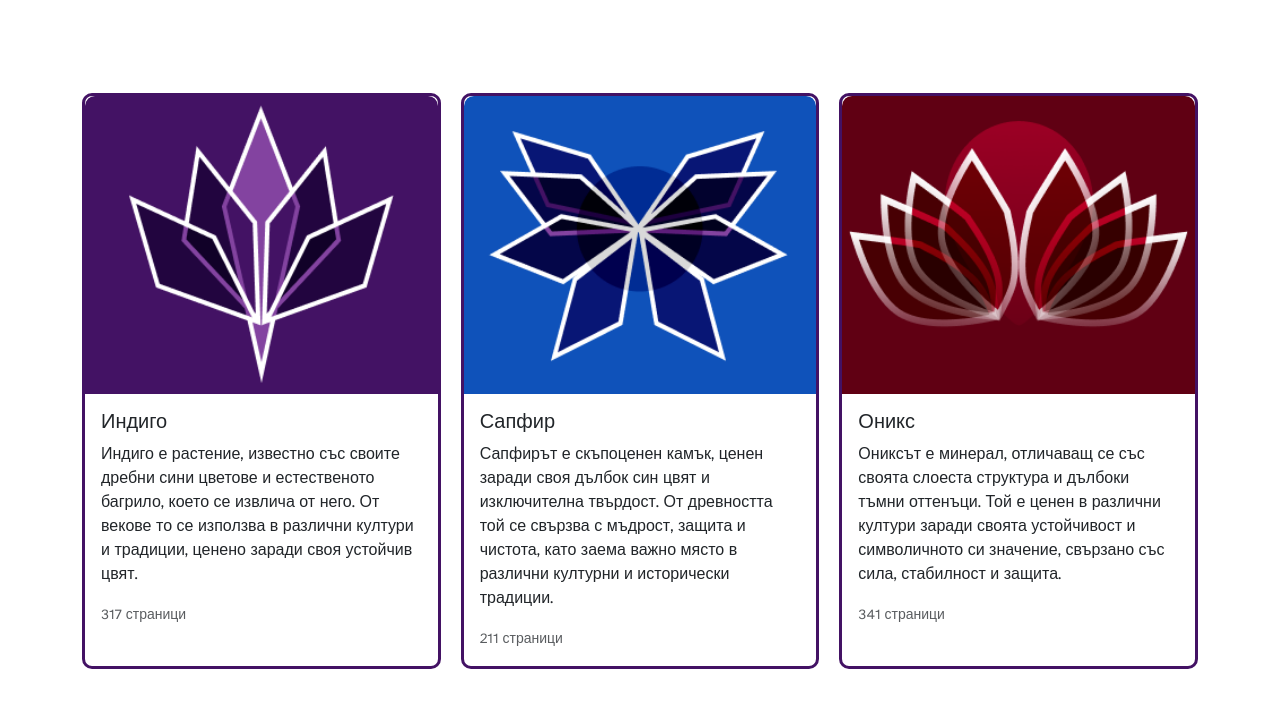
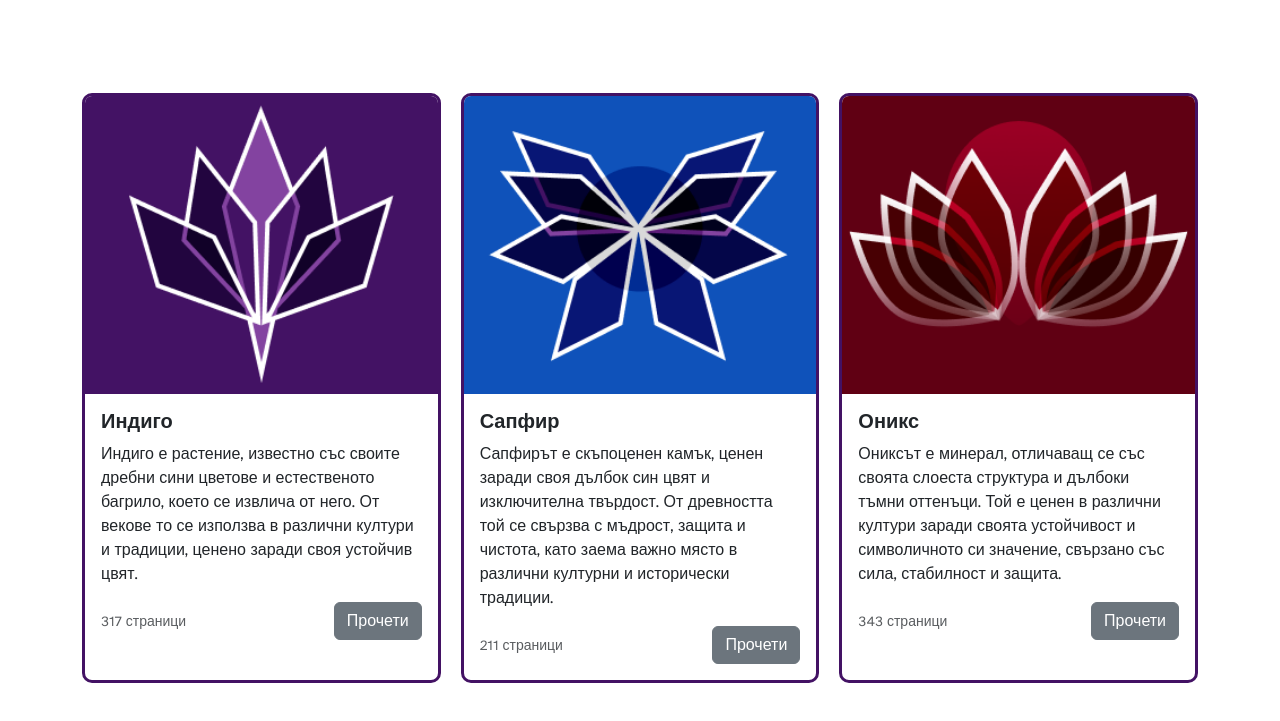
Before and after one commit to Blueonn33/Coursework-UX-UI, a plain HTML site: page index.html in a window 1280 px wide. Shown: the part 411-1132 px from the top of the page. Drawn offline with nearby package versions, Linux system fonts and the light colour scheme.

Commit message:
read card

```diff
--- a/index.html
+++ b/index.html
@@ -56,46 +56,65 @@
         <div class="card">
           <img src="images/Indigo.png" class="card-img-top" alt="Logo" />
           <div class="card-body">
-            <h5 class="card-title">Индиго</h5>
+            <h5 class="card-title fw-bold">Индиго</h5>
             <p class="card-text">
               Индиго е растение, известно със своите дребни сини цветове и
               естественото багрило, което се извлича от него. От векове то се
               използва в различни култури и традиции, ценено заради своя
               устойчив цвят.
             </p>
-            <p class="card-text">
-              <small class="text-body-secondary">317 страници</small>
-            </p>
+            <div class="card-info">
+              <p class="card-text mb-0">
+                <small class="text-body-secondary">317 страници</small>
+              </p>
+              <button class="btn btn-secondary">Прочети</button>
+            </div>
           </div>
         </div>
-        <div class="card">
+        <div class="card" id="card-sapphire">
           <img src="images/Sapphire.png" class="card-img-top" alt="Logo" />
           <div class="card-body">
-            <h5 class="card-title">Сапфир</h5>
+            <h5 class="card-title fw-bold">Сапфир</h5>
             <p class="card-text">
               Сапфирът е скъпоценен камък, ценен заради своя дълбок син цвят и
               изключителна твърдост. От древността той се свързва с мъдрост,
               защита и чистота, като заема важно място в различни културни и
               исторически традиции.
             </p>
-            <p class="card-text">
-              <small class="text-body-secondary">211 страници</small>
-            </p>
+            <div class="card-info">
+              <p class="card-text mb-0">
+                <small class="text-body-secondary">211 страници</small>
+              </p>
+              <button
+                class="btn btn-secondary read-card"
+                data-target="card-sapphire"
+              >
+                Прочети
+              </button>
+            </div>
           </div>
         </div>
         <div class="card">
           <img src="images/Onyx.png" class="card-img-top" alt="Logo" />
           <div class="card-body">
-            <h5 class="card-title">Оникс</h5>
+            <h5 class="card-title fw-bold">Оникс</h5>
             <p class="card-text">
               Ониксът е минерал, отличаващ се със своята слоеста структура и
               дълбоки тъмни оттенъци. Той е ценен в различни култури заради
               своята устойчивост и символичното си значение, свързано със сила,
               стабилност и защита.
             </p>
-            <p class="card-text">
-              <small class="text-body-secondary">341 страници</small>
-            </p>
+            <div class="card-info">
+              <p class="card-text mb-0">
+                <small class="text-body-secondary">343 страници</small>
+              </p>
+              <button
+                class="btn btn-secondary read-card"
+                data-target="card-onyx"
+              >
+                Прочети
+              </button>
+            </div>
           </div>
         </div>
       </div>
--- a/script.js
+++ b/script.js
@@ -1,7 +1,37 @@
 const readBtn = document.getElementById("readPage");
 const stopBtn = document.getElementById("stopReading");
 
-let utterance;
+let utterance = null;
+let currentUtterance = null;
+
+function stopReading() {
+  window.speechSynthesis.cancel();
+  currentUtterance = null;
+}
+
+document.querySelectorAll(".read-card").forEach((button) => {
+  button.addEventListener("click", () => {
+    const targetId = button.getAttribute("data-target");
+    const card = document.getElementById(targetId);
+
+    if (!card) {
+      return;
+    }
+
+    stopReading();
+
+    const text = card.innerText;
+
+    currentUtterance = new SpeechSynthesisUtterance(text);
+    currentUtterance.lang = "bg-BG";
+
+    currentUtterance.onend = () => {
+      currentUtterance = null;
+    };
+
+    window.speechSynthesis.speak(currentUtterance);
+  });
+});
 
 readBtn.addEventListener("click", (e) => {
   e.preventDefault();
--- a/styles.css
+++ b/styles.css
@@ -20,8 +20,19 @@ body {
 .card {
   border: 3px solid #431264 !important;
   border-radius: 10px !important;
+  overflow: hidden;
+  padding: 0 !important;
+  background-color: transparent !important;
 }
 .card img {
-  border-top-left-radius: 10px !important;
-  border-top-right-radius: 10px !important;
+  display: block;
+  width: 100%;
+  margin: 0;
+  padding: 0;
+  border: none;
 }
+.card-info {
+  display: flex;
+  justify-content: space-between;
+  align-items: center;
+}
```
